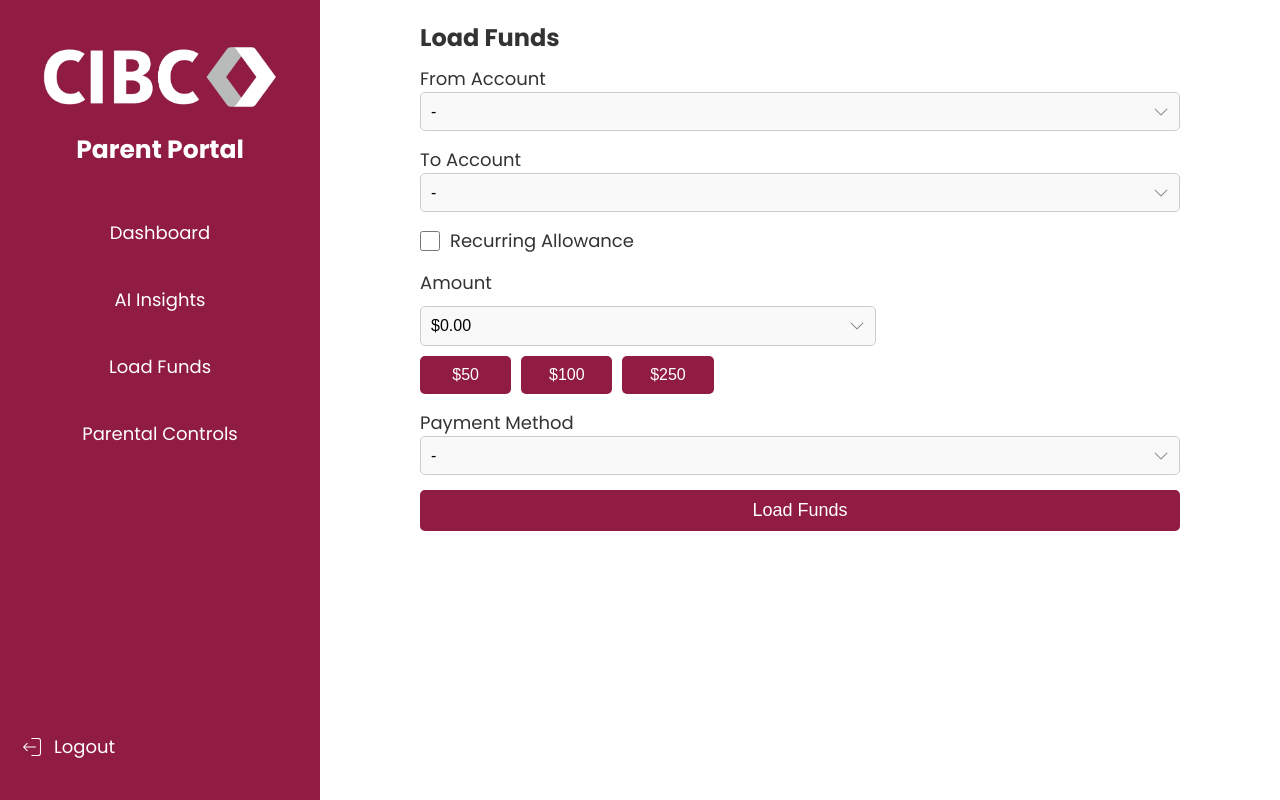
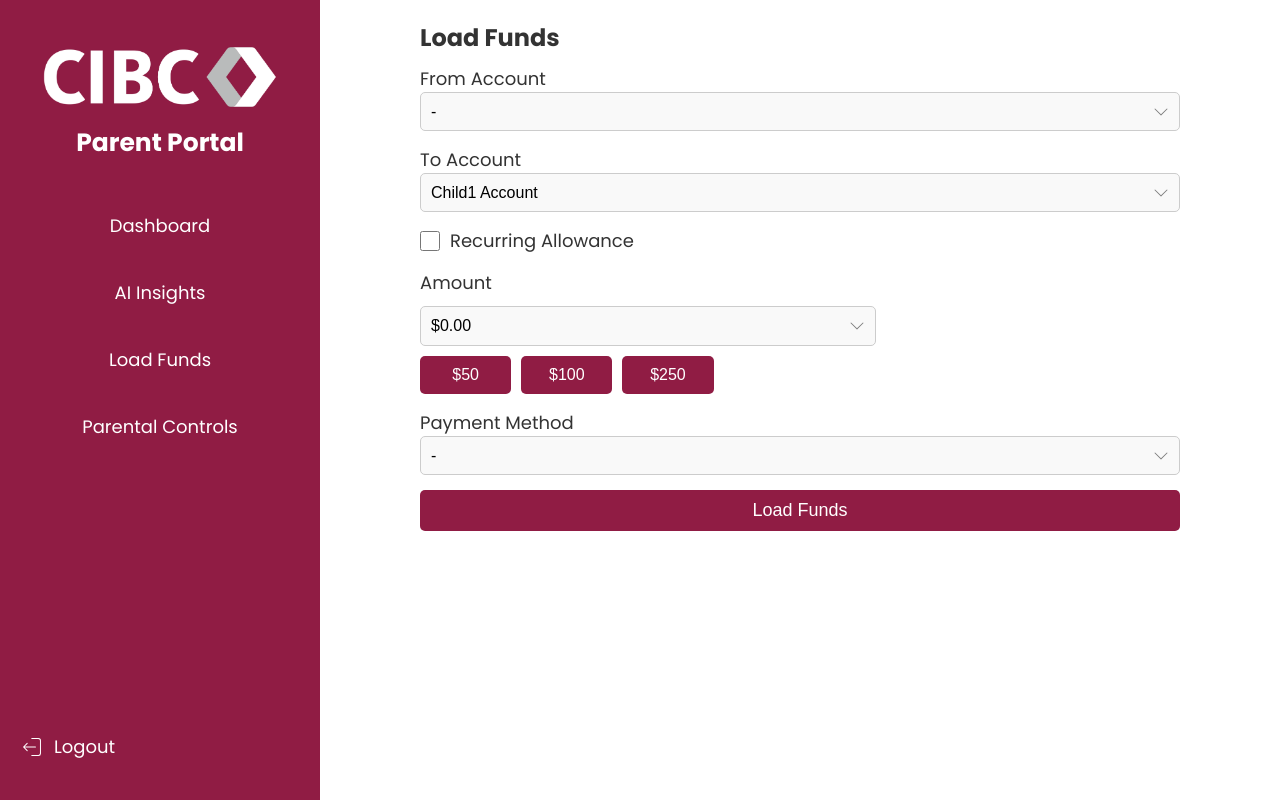
Before and after one commit to MarcVidalCodes/CIBCParentWebApp, a React (Vite) app: page /load-funds in a window 1280 px wide. Built offline with nearby package versions, Linux system fonts and the light colour scheme.

Commit message:
finished login and other changes, unfinished user accounts

```diff
--- a/src/UserAccountInfo/UserAccountInfo.json
+++ b/src/UserAccountInfo/UserAccountInfo.json
@@ -3,17 +3,15 @@
     "balance": 1000.00,
     "currency": "USD"
   },
-  "childAccounts": [
-    {
-      "name": "Child1",
+  "childAccounts": {
+    "Child1": {
       "balance": 100.00,
       "currency": "USD"
     },
-    {
-      "name": "Child2",
+    "Child2": {
       "balance": 150.00,
       "currency": "USD"
     }
-  ],
+  },
   "accountActivity": []
 }
--- a/src/UserAccountInfo/UserAccounts.js
+++ b/src/UserAccountInfo/UserAccounts.js
@@ -3,7 +3,7 @@ import userAccountInfo from './UserAccountInfo.json';
 
 const useUserAccounts = () => {
   const [balance, setBalance] = useState(userAccountInfo.parentAccount.balance);
-  const [childAccounts, setChildAccounts] = useState(userAccountInfo.childAccounts);
+  const [childAccounts, setChildAccounts] = useState(Object.entries(userAccountInfo.childAccounts).map(([name, info]) => ({ name, ...info })));
   const [accountActivity, setAccountActivity] = useState(userAccountInfo.accountActivity);
 
   useEffect(() => {
@@ -36,7 +36,11 @@ const useUserAccounts = () => {
     });
   };
 
-  return { balance, childAccounts, accountActivity, setChildAccounts, updateBalance, updateChildAccountBalance };
+  const addAccountActivity = (activity) => {
+    setAccountActivity(prevActivity => [...prevActivity, activity]);
+  };
+
+  return { balance, childAccounts, accountActivity, setChildAccounts, updateBalance, updateChildAccountBalance, addAccountActivity };
 };
 
 export default useUserAccounts;
--- a/src/pages/LoadFunds/LoadFunds.jsx
+++ b/src/pages/LoadFunds/LoadFunds.jsx
@@ -3,9 +3,9 @@ import './LoadFunds.css';
 import useUserAccounts from '../../UserAccountInfo/UserAccounts';
 
 const LoadFunds = () => {
-  const { balance, childAccounts, accountActivity, setChildAccounts, updateBalance, updateChildAccountBalance } = useUserAccounts();
+  const { balance, childAccounts, accountActivity, setChildAccounts, updateBalance, addAccountActivity } = useUserAccounts();
   const [fromAccount, setFromAccount] = useState('-');
-  const [toAccount, setToAccount] = useState('-');
+  const [toAccount, setToAccount] = useState('Child1'); // Default to Child1
   const [recurringAllowance, setRecurringAllowance] = useState(false);
   const [allowanceFrequency, setAllowanceFrequency] = useState('');
   const [startDate, setStartDate] = useState('');
@@ -40,8 +40,8 @@ const LoadFunds = () => {
     if (accountUpdated) {
       setChildAccounts(updatedChildAccounts);
       updateBalance(amountValue); // Corrected to subtract the amount from the parent account balance
-      updateChildAccountBalance(toAccount, amountValue);
       const newActivity = { user: toAccount, activity: 'Load Funds', amount: amountValue, currency: 'USD', date: new Date().toISOString().split('T')[0] };
+      addAccountActivity(newActivity);
       setMessage('Funds loaded successfully');
       console.log('Updated account activity:', [...accountActivity, newActivity]);
       console.log('Funds amount loaded:', amountValue); // Added console log for funds amount loaded
@@ -55,7 +55,7 @@ const LoadFunds = () => {
 
     // Clear the form
     setFromAccount('-');
-    setToAccount('-');
+    setToAccount('Child1'); // Reset to Child1
     setRecurringAllowance(false);
     setAllowanceFrequency('');
     setStartDate('');
@@ -95,9 +95,8 @@ const LoadFunds = () => {
             onChange={(e) => setToAccount(e.target.value)}
             required
           >
-            <option value="-">-</option>
-            {childAccounts.map((account, index) => (
-              <option key={index} value={account.name}>{account.name} Account</option>
+            {childAccounts.map(account => (
+              <option key={account.name} value={account.name}>{account.name} Account</option>
             ))}
           </select>
         </div>
--- a/src/pages/Login/Login.css
+++ b/src/pages/Login/Login.css
@@ -1,5 +1,3 @@
-
-
 .login-container {
   display: flex;
   width: 100%;
@@ -33,17 +31,27 @@ body{
   width: 420px;
   background:transparent;
   color: #fff;
-  border-radius: 10px;
+  border-radius: 0; /* Changed to rectangle */
   padding: 30px 40px;
+}
+
+
+.logo{
+  display: block;
+  margin-left: auto;
+  margin-right: auto;
+  width: 50%; /* Adjust width as needed */
+  text-align: center; /* Align logo with h1 */
 }
 
 .wrapper h1{
   font-size: 36px;
   text-align: center;
+  color: #fff; /* Changed to white */
 }
 
 .wrapper .tittle{
-  color: #C41F3F;
+  color: #fff; /* Changed to white */
 }
 
 .wrapper .input-box {
@@ -65,18 +73,19 @@ body{
 .input-box input{
   width: 100%;
   height: 100%;
-  background: transparent;
+  background: #fff; /* Changed to white */
   border: none;
   outline: none;
   border: 2px solid rgba(255,255,255,.2);
-  border-radius: 40px;
+  border-radius: 0; /* Changed to rectangle */
   font-size: 16px;
-  color: #fff;
+  color: #808080; /* Changed to gray */
   padding: 20px 45px 20px 20px;
+  border-bottom: 2px solid rgba(196, 31, 63, 0.5); /* Made the red line less opaque */
 }
 
 .input-box input::placeholder{
-  color: #fff;
+  color: #808080; /* Changed to gray */
 }
 
 .input-box .icon{
@@ -85,6 +94,7 @@ body{
   top: 50%;
   transform: translateY(-50%);
   font-size: 16px;
+  color: #808080; /* Changed to gray */
 }
 
 .wrapper .remember-forget{
@@ -92,6 +102,7 @@ body{
   justify-content: space-between;
   font-size: 14.5px;
   margin: -15px 0 15px;
+  color: #808080; /* Changed to gray */
 }
 
 .remember-forget label input{
@@ -100,7 +111,7 @@ body{
 }
 
 .remember-forget a{
-  color: #fff;
+  color: #808080; /* Changed to gray */
   text-decoration: none;
 }
 
@@ -111,14 +122,14 @@ body{
 .wrapper button{
   width: 100%;
   height: 45px;
-  background: #fff;
+  background: #C41F3F;
   border: none;
   outline: none;
-  border-radius: 40px;
+  border-radius: 0; /* Changed to rectangle */
   box-shadow: 0 0 10px rgba(0,0,0,.1);
   cursor: pointer;
   font-size: 16px;
-  color: #333;
+  color: #ffffff; /* Changed to gray */
   font-weight: 700;
 }
 
@@ -134,6 +145,16 @@ body{
   font-weight: 600;
 }
 
+.register-link p {
+  color: #808080; /* Changed to gray */
+}
+
+.register-link p a{
+  color: #606060; /* Changed to slightly darker gray */
+  text-decoration: none;
+  font-weight: 600;
+}
+
 .register-link p a:hover{
   text-decoration: underline;
 }
--- a/src/pages/Login/Login.jsx
+++ b/src/pages/Login/Login.jsx
@@ -19,8 +19,8 @@ const Login = () => {
     <div className="login-container">
       <div className="left-box">
         <div className='wrapper'>
-        <img src={logo} alt="Company Logo" className="logo" />
           <form action ="">
+            <img src={logo} alt="Company Logo" className="logo" />
             <h1>{isRegister ? 'Register' : 'Login'}</h1>
             <h1 className="title">Parent Portal</h1>
             <div className="input-box">
```
